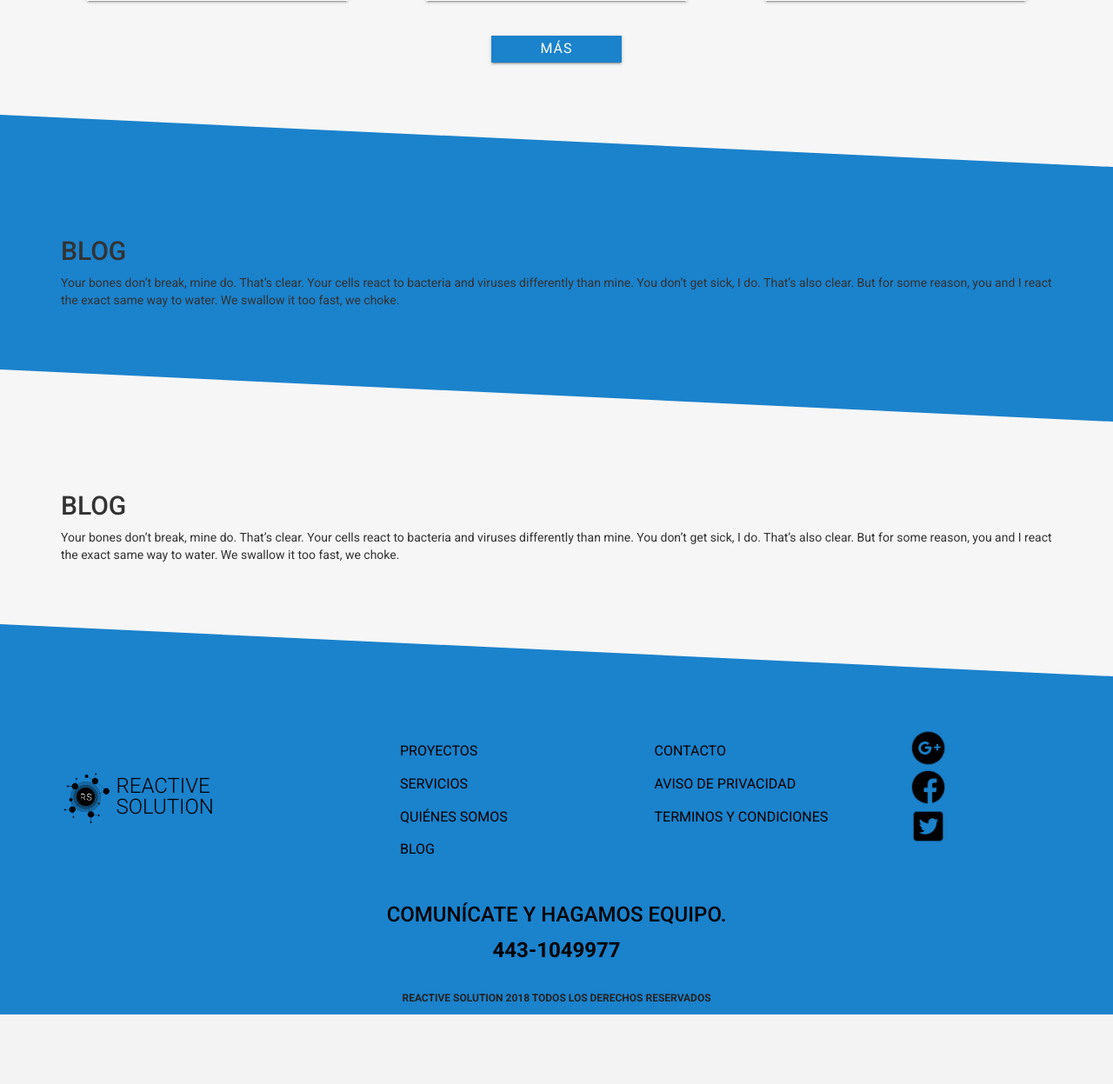
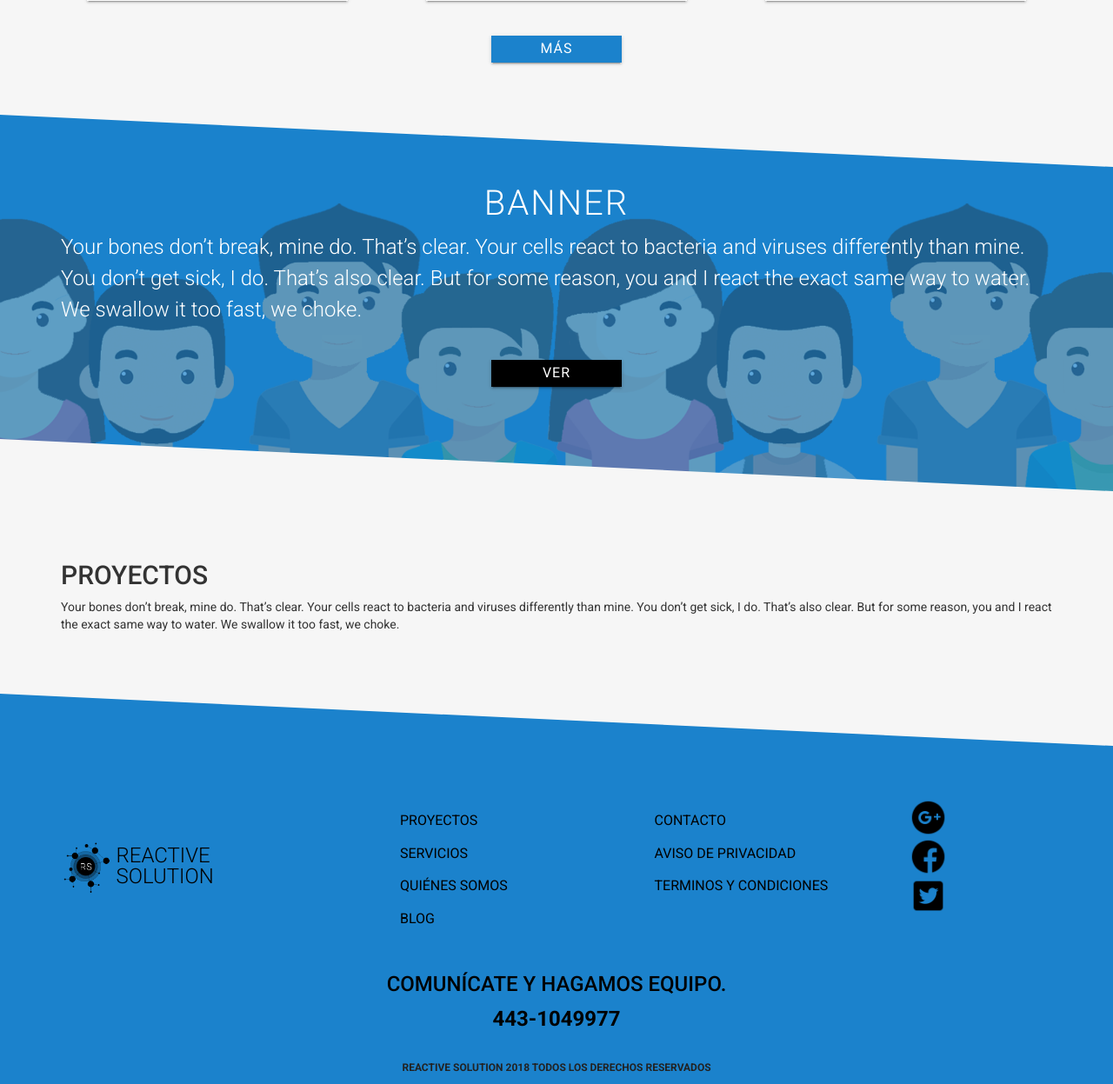
Before and after one commit to eduardobc88/reactive-web, a Django app: page / in a window 1280 px wide. Shown: the part 1052-2299 px from the top of the page at 87% size. Before the commit the page ends 2219 px from the top, so only its background shows below. Run offline with Django 3.2, Linux system fonts and the light colour scheme; grey boxes labelled with a size stand in for pictures from a placeholder-image service; data that the repository does not hold is empty; some libraries are stand-ins or nearby versions.

Commit message:
banner home added

```diff
--- a/reactive-solutions/website/siteapp/static/css/global.css
+++ b/reactive-solutions/website/siteapp/static/css/global.css
@@ -1,6 +1,5 @@
 body {
     font-family: 'Roboto', sans-serif;
-    /* margin-top: 70px !important; */
     background: #666;
 }
 
@@ -129,6 +128,15 @@ body {
     position: relative;
     top: -60px;
     width: 100%;
+}
+
+.decor-into-top {
+    height: 60px;
+    left: 0;
+    position: relative;
+    top: 0px;
+    width: 100%;
+    z-index: 2;
 }
 
 .decor-top .decor {
--- a/reactive-solutions/website/siteapp/static/css/home.css
+++ b/reactive-solutions/website/siteapp/static/css/home.css
@@ -59,6 +59,10 @@
     height: 15px;
 }
 
+
+.blog-wrapper {
+    padding-bottom: 60px;
+}
 
 .blog-wrapper h2 {
     color: black;
@@ -138,6 +142,50 @@
     text-align: center;
 }
 
+.banner-wrapper {
+    background-image: url(/static/img/nosotros-banner.png);
+    background-position: center;
+    background-size: contain;
+    overflow: hidden;
+    position: relative;
+    z-index: 0;
+    background-position: bottom;
+    background-repeat: repeat-x;
+}
+
+.banner-wrapper .banner-bkg-color {
+    background-color: rgb(27, 130, 204, 0.7);
+    bottom: 0;
+    height: 100%;
+    left: 0;
+    position: absolute;
+    right: 0;
+    top: 0;
+    width: 100%;
+    z-index: 1;
+}
+
+.banner-wrapper .container {
+    z-index: 1;
+    position: relative;
+}
+
+.banner-wrapper h2 {
+    color: white;
+    font-size: 40px;
+    font-weight: 200;
+    position: relative;
+    text-align: center;
+    letter-spacing: 2px;
+}
+
+.banner-wrapper p {
+    color: white;
+    font-size: 24px;
+    font-weight: 200;
+    line-height: 36px;
+}
+
 
 @media all and (max-width: 768px) {
     .slider-wrapper #slides .slides-container .icon {
--- a/reactive-solutions/website/siteapp/templates/home.html
+++ b/reactive-solutions/website/siteapp/templates/home.html
@@ -69,19 +69,25 @@
             </div>
         </div>
     </div>
-    <div class="custom-wrapper background-color-blue">
-        <div class="decor-top">
-            <svg class="decor background-fill-blue" height="100%" preserveAspectRatio="none" version="1.1" viewBox="0 0 100 100" width="100%" xmlns="http://www.w3.org/2000/svg">
-              <path d="M0 0 L100 100 L0 100" stroke-width="0"></path>
+    <div class="custom-wrapper background-color-blue banner-wrapper">
+        <div class="decor-into-top">
+            <svg class="decor background-fill-white" height="100%" preserveAspectRatio="none" version="1.1" viewBox="0 0 100 100" width="100%" xmlns="http://www.w3.org/2000/svg">
+              <path d="M0 0 L100 0 L100 100" stroke-width="0"></path>
             </svg>
         </div>
+        <div class="banner-bkg-color"></div>
         <div class="container">
             <div class="row">
                 <div class="col-xs-12">
-                    <h2>BLOG</h2>
+                    <h2>BANNER</h2>
                     <p>
                         Your bones don’t break, mine do. That’s clear. Your cells react to bacteria and viruses differently than mine. You don’t get sick, I do. That’s also clear. But for some reason, you and I react the exact same way to water. We swallow it too fast, we choke.
                     </p>
+                </div>
+            </div>
+            <div class="row">
+                <div class="col-xs-12">
+                    <a href="#" class="more-button button-effect">Ver</a>
                 </div>
             </div>
         </div>
@@ -95,7 +101,7 @@
         <div class="container">
             <div class="row">
                 <div class="col-xs-12">
-                    <h2>BLOG</h2>
+                    <h2>PROYECTOS</h2>
                     <p>
                         Your bones don’t break, mine do. That’s clear. Your cells react to bacteria and viruses differently than mine. You don’t get sick, I do. That’s also clear. But for some reason, you and I react the exact same way to water. We swallow it too fast, we choke.
                     </p>
```
Also changed, not shown: reactive-solutions/website/siteapp/static/img/nosotros-banner.png (added).
